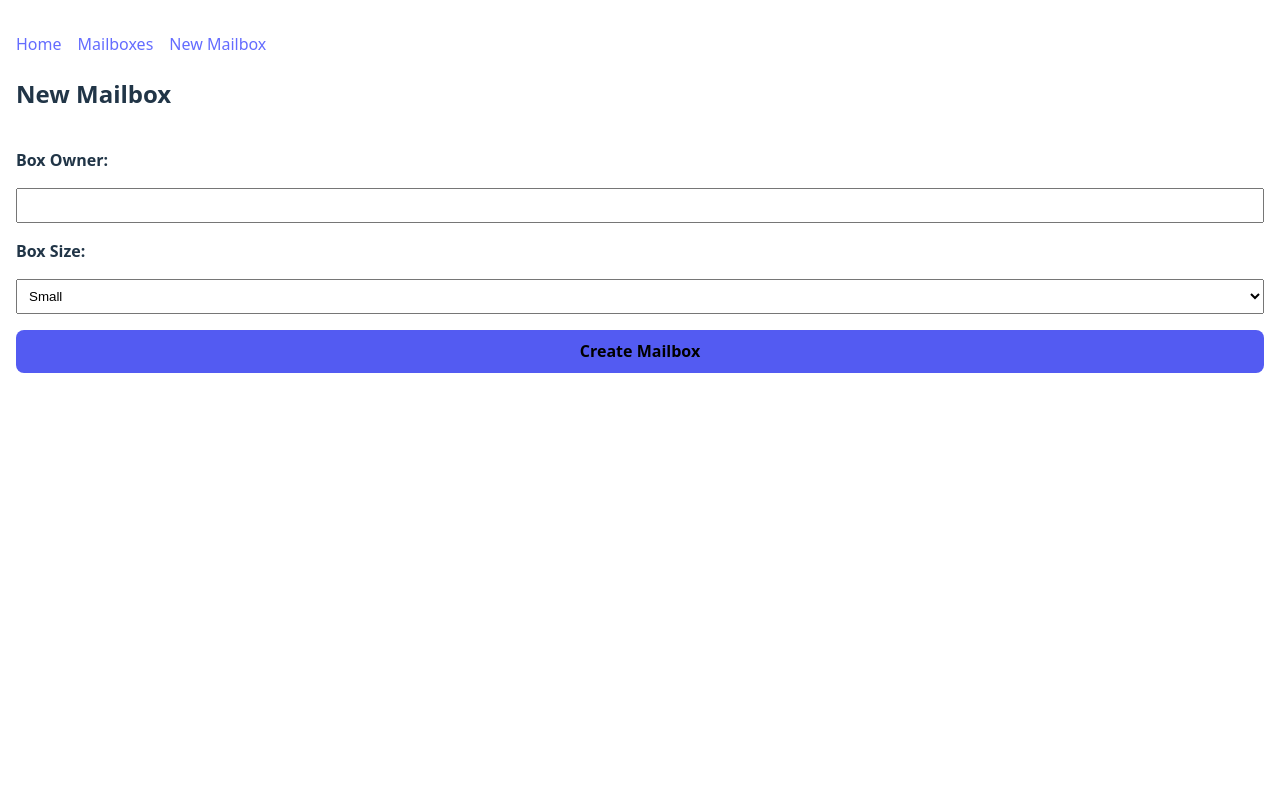
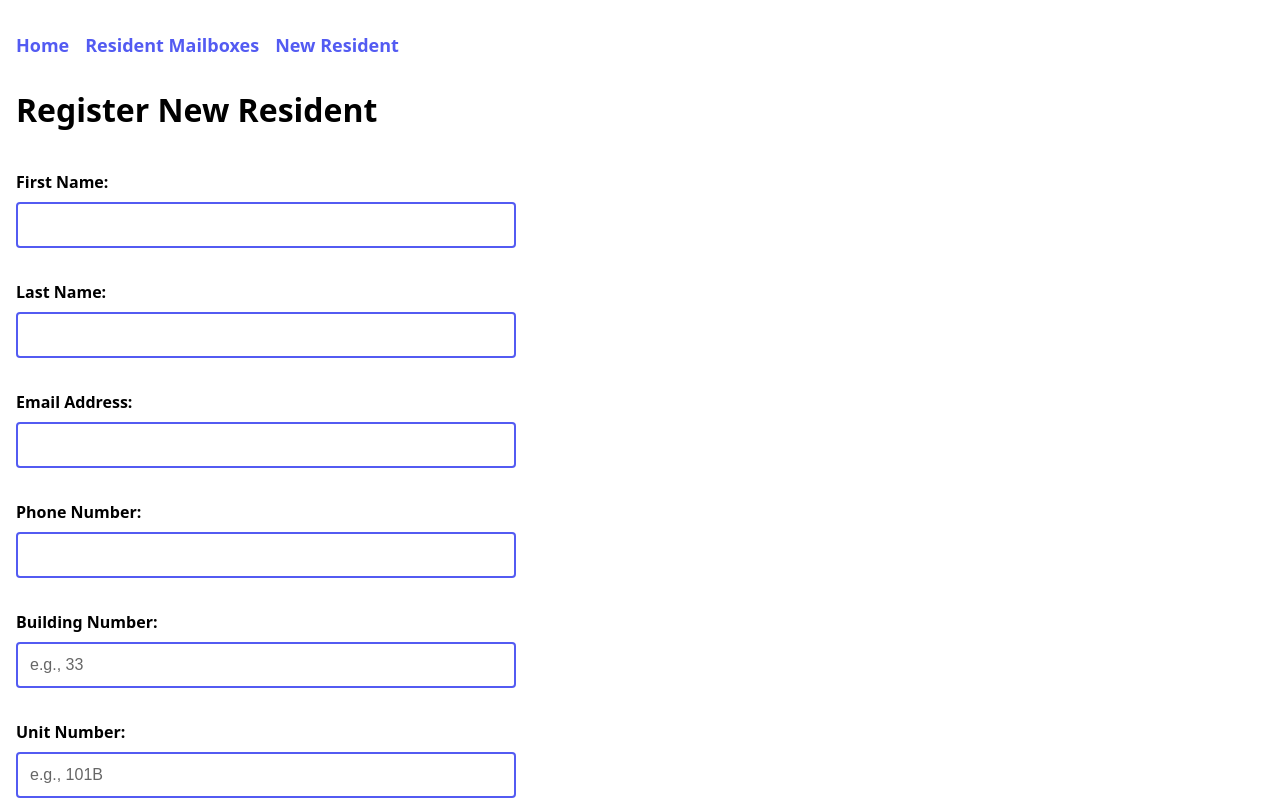
Before and after one commit to veggiebyte/react-router-dom-lab, a React (Vite) app: page /new-mailbox in a window 1280 px wide. Shown: the top 800 px of the page. Built offline with nearby package versions, Linux system fonts and the light colour scheme.

Commit message:
Adjusted CSS

```diff
--- a/src/App.jsx
+++ b/src/App.jsx
@@ -7,11 +7,46 @@ import MailboxList from './components/MailboxList/MailboxList';
 import MailboxDetails from './components/MailboxDetails/MailboxDetails';
 
 const App = () => {
-  const [mailboxes, setMailboxes] = useState([]);
+  const [mailboxes, setMailboxes] = useState([
+    {
+      _id: '33-101B',
+      firstName: 'Sarah',
+      lastName: 'Johnson',
+      email: 'sarah.j@email.com',
+      phoneNumber: '555-0123',
+      buildingNumber: '33',
+      unitNumber: '101B',
+      boxSize: 'Standard'
+    },
+    {
+      _id: '33-205A',
+      firstName: 'Michael',
+      lastName: 'Chen',
+      email: 'mchen@email.com',
+      phoneNumber: '555-0456',
+      buildingNumber: '33',
+      unitNumber: '205A',
+      boxSize: 'Large'
+    },
+    {
+      _id: '42-112C',
+      firstName: 'Emma',
+      lastName: 'Rodriguez',
+      email: 'e.rodriguez@email.com',
+      phoneNumber: '555-0789',
+      buildingNumber: '42',
+      unitNumber: '112C',
+      boxSize: 'Medium'
+    }
+  ]);
+
 
   const addBox = (formData) => {
+    // Create mailbox ID in format: buildingNumber-unitNumber
+    const mailboxId = `${formData.buildingNumber}-${formData.unitNumber}`;
+
     const newMailbox = {
-      _id: mailboxes.length + 1,
+      _id: mailboxId,
       ...formData
     };
     setMailboxes([...mailboxes, newMailbox]);
@@ -21,7 +56,7 @@ const App = () => {
     <>
       <NavBar />
       <Routes>
-        <Route path="/" element={<main><h1>Post Office</h1></main>} />
+        <Route path="/" element={<main><h1>Resident Mailbox Management</h1><p>Apartment Complex Mail Center</p></main>} />
         <Route path="/mailboxes" element={<MailboxList mailboxes={mailboxes} />} />
         <Route path="/new-mailbox" element={<MailboxForm addBox={addBox} />} />
         <Route path="/mailboxes/:mailboxId" element={<MailboxDetails mailboxes={mailboxes} />} />
--- a/src/components/MailboxDetails/MailboxDetails.jsx
+++ b/src/components/MailboxDetails/MailboxDetails.jsx
@@ -3,7 +3,7 @@ import { useParams } from 'react-router-dom';
 const MailboxDetails = (props) => {
   const { mailboxId } = useParams();
   const selectedBox = props.mailboxes.find(
-    (mailbox) => mailbox._id === Number(mailboxId)
+    (mailbox) => mailbox._id === mailboxId
   );
 
   if (!selectedBox) {
@@ -12,10 +12,16 @@ const MailboxDetails = (props) => {
 
   return (
     <main>
-      <h2>Mailbox Details</h2>
-      <p><strong>Box Number:</strong> {selectedBox._id}</p>
-      <p><strong>Box Owner:</strong> {selectedBox.boxOwner}</p>
-      <p><strong>Box Size:</strong> {selectedBox.boxSize}</p>
+      <h2>Resident Mailbox Details</h2>
+      <div>
+        <p><strong>Mailbox Number:</strong> {selectedBox._id}</p>
+        <p><strong>Resident Name:</strong> {selectedBox.firstName} {selectedBox.lastName}</p>
+        <p><strong>Email:</strong> {selectedBox.email}</p>
+        <p><strong>Phone:</strong> {selectedBox.phoneNumber}</p>
+        <p><strong>Building:</strong> {selectedBox.buildingNumber}</p>
+        <p><strong>Unit:</strong> {selectedBox.unitNumber}</p>
+        <p><strong>Mailbox Size:</strong> {selectedBox.boxSize}</p>
+      </div>
     </main>
   );
 };
--- a/src/components/MailboxForm/MailboxForm.jsx
+++ b/src/components/MailboxForm/MailboxForm.jsx
@@ -4,8 +4,13 @@ import { useNavigate } from 'react-router-dom';
 const MailboxForm = (props) => {
   const navigate = useNavigate();
   const [formData, setFormData] = useState({
-    boxOwner: '',
-    boxSize: 'Small'
+    firstName: '',
+    lastName: '',
+    email: '',
+    phoneNumber: '',
+    buildingNumber: '',
+    unitNumber: '',
+    boxSize: 'Standard'
   });
 
   const handleSubmit = (e) => {
@@ -20,31 +25,83 @@ const MailboxForm = (props) => {
 
   return (
     <main>
-      <h2>New Mailbox</h2>
+      <h2>Register New Resident</h2>
       <form onSubmit={handleSubmit}>
-        <label htmlFor="boxOwner">Box Owner:</label>
+        <label htmlFor="firstName">First Name:</label>
         <input
           type="text"
-          id="boxOwner"
-          name="boxOwner"
-          value={formData.boxOwner}
+          id="firstName"
+          name="firstName"
+          value={formData.firstName}
           onChange={handleChange}
           required
         />
 
-        <label htmlFor="boxSize">Box Size:</label>
+        <label htmlFor="lastName">Last Name:</label>
+        <input
+          type="text"
+          id="lastName"
+          name="lastName"
+          value={formData.lastName}
+          onChange={handleChange}
+          required
+        />
+
+        <label htmlFor="email">Email Address:</label>
+        <input
+          type="email"
+          id="email"
+          name="email"
+          value={formData.email}
+          onChange={handleChange}
+          required
+        />
+
+        <label htmlFor="phoneNumber">Phone Number:</label>
+        <input
+          type="tel"
+          id="phoneNumber"
+          name="phoneNumber"
+          value={formData.phoneNumber}
+          onChange={handleChange}
+          required
+        />
+
+        <label htmlFor="buildingNumber">Building Number:</label>
+        <input
+          type="text"
+          id="buildingNumber"
+          name="buildingNumber"
+          value={formData.buildingNumber}
+          onChange={handleChange}
+          placeholder="e.g., 33"
+          required
+        />
+
+        <label htmlFor="unitNumber">Unit Number:</label>
+        <input
+          type="text"
+          id="unitNumber"
+          name="unitNumber"
+          value={formData.unitNumber}
+          onChange={handleChange}
+          placeholder="e.g., 101B"
+          required
+        />
+
+        <label htmlFor="boxSize">Mailbox Size:</label>
         <select
           id="boxSize"
           name="boxSize"
           value={formData.boxSize}
           onChange={handleChange}
         >
-          <option value="Small">Small</option>
-          <option value="Medium">Medium</option>
-          <option value="Large">Large</option>
+          <option value="Standard">Standard</option>
+          <option value="Medium">Medium (+$5/month)</option>
+          <option value="Large">Large (+$10/month)</option>
         </select>
 
-        <button type="submit">Create Mailbox</button>
+        <button type="submit">Register Resident</button>
       </form>
     </main>
   );
--- a/src/components/MailboxList/MailboxList.jsx
+++ b/src/components/MailboxList/MailboxList.jsx
@@ -3,13 +3,13 @@ import { Link } from 'react-router-dom';
 const MailboxList = (props) => {
   return (
     <main>
-      <h2>Mailbox List</h2>
+      <h2>Resident Mailbox Directory</h2>
       <div>
         {props.mailboxes.map((mailbox) => (
           <Link key={mailbox._id} to={`/mailboxes/${mailbox._id}`}>
             <div className="mail-box">
               <p><strong>Box #{mailbox._id}</strong></p>
-              <p>{mailbox.boxOwner}</p>
+              <p>{mailbox.firstName} {mailbox.lastName}</p>
               <p>Size: {mailbox.boxSize}</p>
             </div>
           </Link>
--- a/src/components/NavBar/NavBar.jsx
+++ b/src/components/NavBar/NavBar.jsx
@@ -1,4 +1,3 @@
-// src/components/NavBar/NavBar.jsx
 import { Link } from 'react-router-dom';
 
 const NavBar = () => {
@@ -9,10 +8,10 @@ const NavBar = () => {
           <Link to="/">Home</Link>
         </li>
         <li>
-          <Link to="/mailboxes">Mailboxes</Link>
+          <Link to="/mailboxes">Resident Mailboxes</Link>
         </li>
         <li>
-          <Link to="/new-mailbox">New Mailbox</Link>
+          <Link to="/new-mailbox">New Resident</Link>
         </li>
       </ul>
     </nav>
--- a/src/index.css
+++ b/src/index.css
@@ -3,9 +3,8 @@
   line-height: 1.5;
   font-weight: 400;
 
-  color-scheme: light dark;
-  color: rgba(255, 255, 255, 0.87);
-  background-color: #242424;
+  background-color: #ffffff;
+  color: #000000;
 
   font-synthesis: none;
   text-rendering: optimizeLegibility;
@@ -13,18 +12,11 @@
   -moz-osx-font-smoothing: grayscale;
 }
 
-a {
-  font-weight: 500;
-  color: #646cff;
-  text-decoration: inherit;
-}
-a:hover {
-  color: #535bf2;
-}
-
 body {
   margin: 0;
+  padding: 16px;
   display: flex;
+  flex-direction: column;
   place-items: center;
   min-width: 320px;
   min-height: 100vh;
@@ -33,50 +25,23 @@ body {
 h1 {
   font-size: 3.2em;
   line-height: 1.1;
+  color: #000000;
 }
 
-button {
-  border-radius: 8px;
-  border: 1px solid transparent;
-  padding: 0.6em 1.2em;
-  font-size: 1em;
-  font-weight: 500;
-  font-family: inherit;
-  background-color: #1a1a1a;
-  cursor: pointer;
-  transition: border-color 0.25s;
-}
-button:hover {
-  border-color: #646cff;
-}
-button:focus,
-button:focus-visible {
-  outline: 4px auto -webkit-focus-ring-color;
-}
-
-@media (prefers-color-scheme: light) {
-  :root {
-    color: #213547;
-    background-color: #ffffff;
-  }
-  a:hover {
-    color: #747bff;
-  }
-  button {
-    background-color: #f9f9f9;
-  }
-}
-
-
-body {
-  padding: 16px;
-  display: flex;
-  flex-direction: column;
+h2 {
+  font-size: 2em;
+  margin-bottom: 20px;
+  color: #000000;
 }
 
 #root {
   width: 100%;
   height: 100%;
+}
+
+/* NAVIGATION */
+nav {
+  margin-bottom: 20px;
 }
 
 ul {
@@ -89,28 +54,104 @@ li {
   margin-right: 16px;
 }
 
-.mail-box {
-  border: 2px solid white;
-  padding: 20px;
+nav a {
+  text-decoration: none;
+  color: #535bf2;
+  font-weight: bold;
+  font-size: 18px;
 }
 
+nav a:hover {
+  color: #646cff;
+}
+
+/* MAILBOX CARDS */
+a {
+  text-decoration: none;
+  color: inherit;
+}
+
+.mail-box {
+  border: 2px solid #535bf2;
+  padding: 20px;
+  margin: 10px;
+  border-radius: 8px;
+  background-color: #2a2a2a;
+  transition: transform 0.2s, box-shadow 0.2s;
+  min-width: 200px;
+  max-width: 250px;
+  text-align: center;
+  display: inline-block;
+}
+
+.mail-box:hover {
+  transform: translateY(-5px);
+  box-shadow: 0 5px 15px rgba(83, 91, 242, 0.4);
+  background-color: #333;
+}
+
+.mail-box p {
+  margin: 8px 0;
+  color: rgba(255, 255, 255, 0.87);
+}
+
+/* FORM STYLING */
 form {
   display: flex;
   flex-direction: column;
+  max-width: 500px;
+  width: 100%;
 }
 
-label,
-button {
-  margin: 16px 0px;
+label {
+  margin: 16px 0px 8px 0px;
   font-weight: bold;
+  color: #000000;
+  font-size: 16px;
 }
 
 input,
 select,
 textarea {
-  padding: 8px;
+  padding: 12px;
+  margin-bottom: 16px;
+  border-radius: 4px;
+  border: 2px solid #535bf2;
+  background-color: #ffffff;
+  color: #000000;
+  font-size: 16px;
+}
+
+input::placeholder {
+  color: #666;
 }
 
 button {
+  border-radius: 8px;
+  border: 1px solid transparent;
+  padding: 12px 24px;
+  margin: 16px 0px;
+  font-size: 18px;
+  font-weight: bold;
+  font-family: inherit;
   background-color: #535bf2;
+  color: #ffffff;
+  cursor: pointer;
+  transition: background-color 0.25s;
 }
+
+button:hover {
+  background-color: #646cff;
+}
+
+button:focus,
+button:focus-visible {
+  outline: 4px auto -webkit-focus-ring-color;
+}
+
+@media (prefers-color-scheme: light) {
+  :root {
+    color: #213547;
+    background-color: #ffffff;
+  }
+}
```
